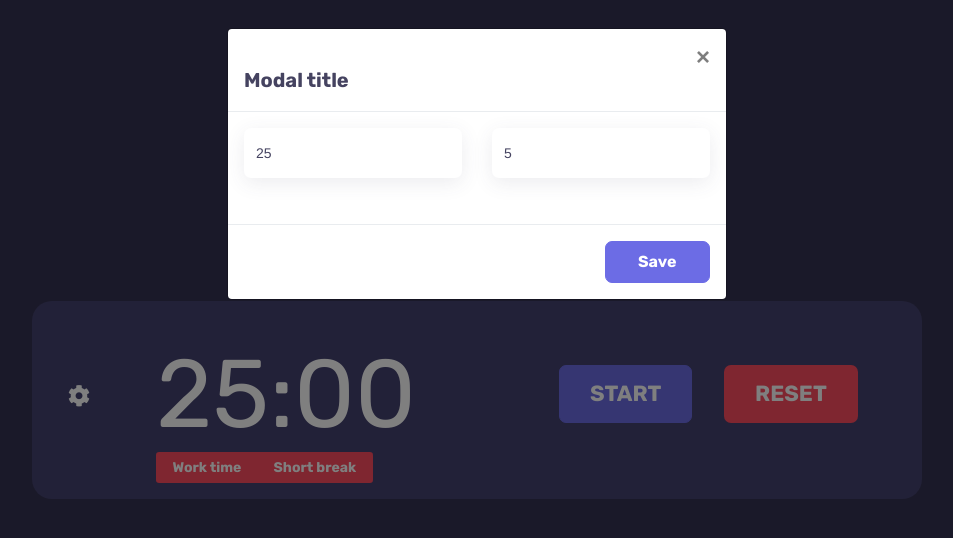
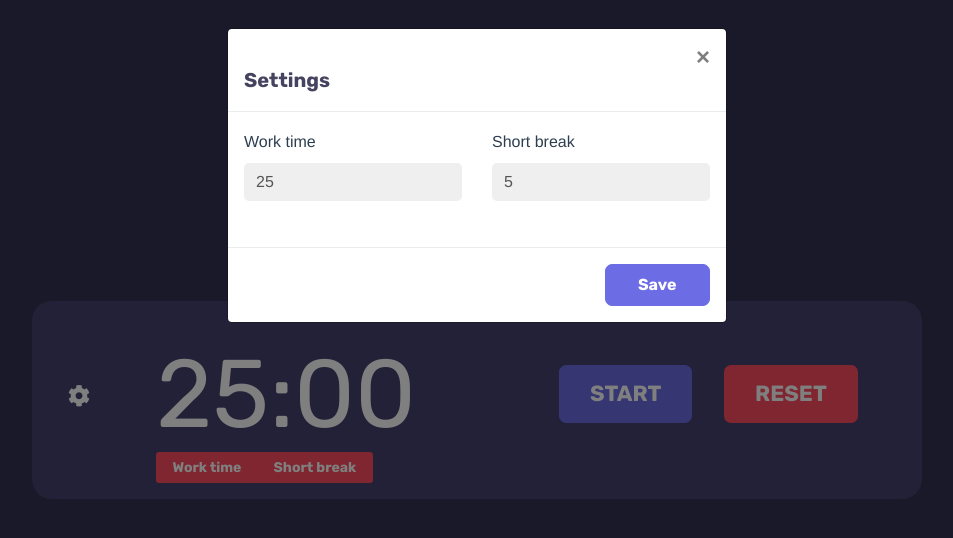
Before and after one commit to revlenuwe/vumdoro, a Vue app: page / in a window 1280 px wide. Both pictures are taken after a click on the button 242 px from the left and 396 px from the top of the page. Shown: the top 538 px of the page, without its empty margins (163-1116 px from the left). Built offline with nearby package versions, Linux system fonts and the light colour scheme.

Commit message:
Styles & modal template fix

```diff
--- a/public/assets/css/style.css
+++ b/public/assets/css/style.css
@@ -431,23 +431,19 @@ footer.footer.light {
 
 
 .form-control {
-  display: block;
-  border-radius: 7px;
+  background-color: rgb(239, 239, 239);
+  font-size: 16px;
+  box-shadow: none;
+  color: rgb(85, 85, 85);
   width: 100%;
-  height: 50px;
-  padding: 10px 12px;
-  font-size: 14px;
-  font-weight: 400;
-  line-height: 1.6;
-  color: #454360;
-  background-color: #FFF;
-  background-image: none;
-  border: 0;
-  -webkit-box-shadow: none;
-  box-shadow: none;
+  border-radius: 5px;
+  padding: 12px;
+  border-style: none;
+  border-color: initial;
 }
 
 .form-control:focus {
+  background: rgb(239, 239, 239);
   outline: 0;
 }
 
@@ -477,7 +473,7 @@ footer.footer.light {
 
 
 
-.shadow-dark, .desktop-header .dropdown-menu, .form-control, .form-control:focus {
+.shadow-dark, .desktop-header .dropdown-menu {
   -webkit-box-shadow: 0px 5px 20px 0px rgba(69, 67, 96, 0.1);
   -moz-box-shadow: 0px 5px 20px 0px rgba(69, 67, 96, 0.1);
   box-shadow: 0px 5px 20px 0px rgba(69, 67, 96, 0.1);
--- a/src/components/ConfigModal.vue
+++ b/src/components/ConfigModal.vue
@@ -3,18 +3,20 @@
         <div class="modal-dialog" role="document">
             <div class="modal-content">
                 <div class="modal-header">
-                    <h5 class="modal-title" id="configModalLabel">Modal title</h5>
+                    <h5 class="modal-title" id="configModalLabel">Settings</h5>
                     <button type="button" class="close" data-dismiss="modal" aria-label="Close">
                         <span aria-hidden="true">&times;</span>
                     </button>
                 </div>
                 <div class="modal-body">
                     <div class="row">
-                        <div class="form-group col-lg-6">
+                        <div class="form-group text-left col-lg-6">
+                            <label>Work time</label>
                             <input type="number" class="form-control" v-model="rounds.work" placeholder="Work time" required="required">
                             <div class="help-block with-errors"></div>
                         </div>
-                        <div class="form-group col-lg-6">
+                        <div class="form-group text-left col-lg-6">
+                            <label>Short break</label>
                             <input type="number" class="form-control" v-model="rounds.break" placeholder="Short break" required="required">
                             <div class="help-block with-errors"></div>
                         </div>
@@ -41,7 +43,6 @@
         },
         data () {
             return {
-                timerConfig: 11,
                 rounds: this.config.rounds
             }
         },
```
